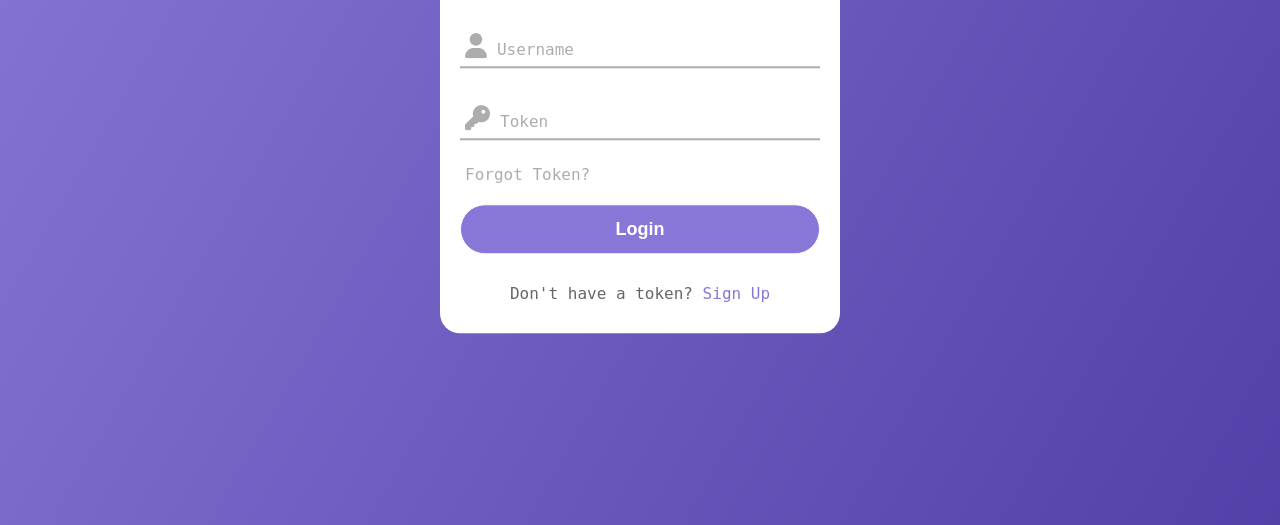
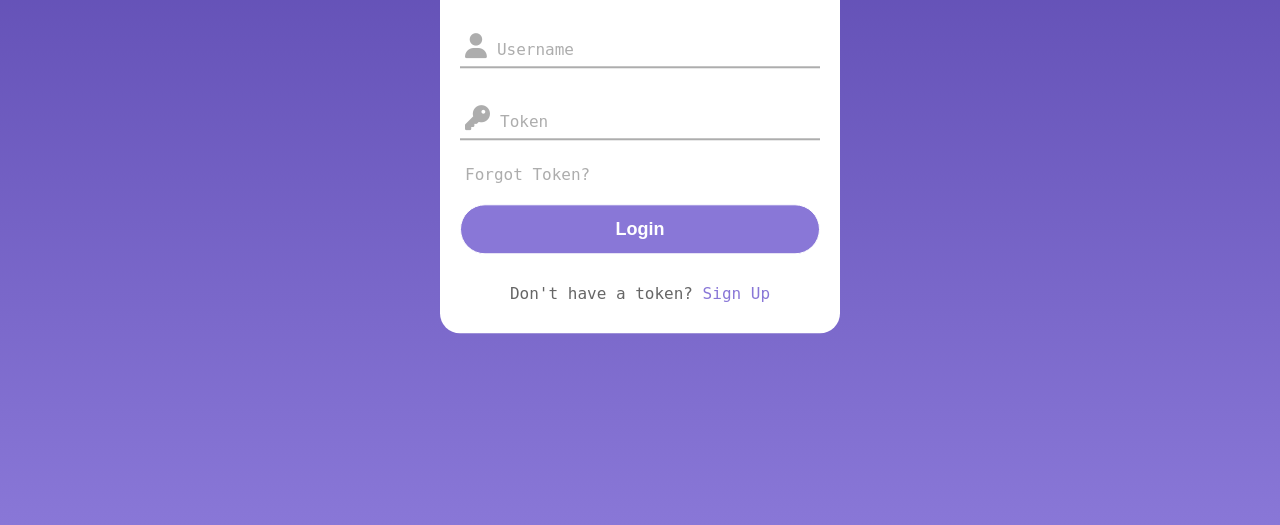
Before and after one commit to iDev90G/CrewRoot-Desing, a plain HTML site: page web/portal/portal.html in a window 1280 px wide. Shown: the part 275-800 px from the top of the page. Drawn offline with Linux system fonts and the light colour scheme.

Commit message:
update portal.css

```diff
--- a/web/portal/assets/css/portal.css
+++ b/web/portal/assets/css/portal.css
@@ -2,7 +2,7 @@ body {
   margin: 0;
   padding: 0;
   font-family: 'Poppins', 'Monserrat', 'Monospace', 'Sans-Serif';
-  background: linear-gradient(120deg, #8977d7, #5340a8);
+  background-image: linear-gradient(to top, #8977d7 0%, #5340a8 100%);
   height: 100vh;
   overflow: hidden;
 }
```
